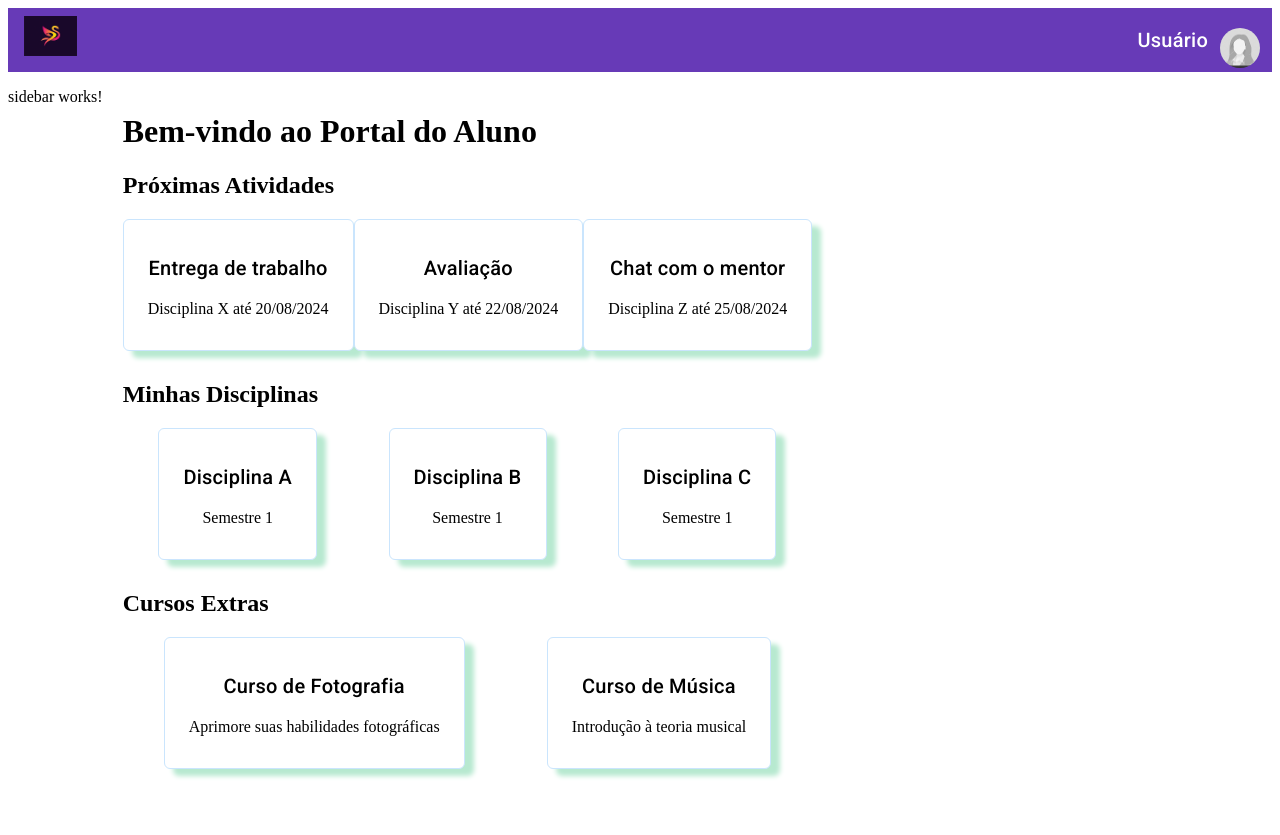
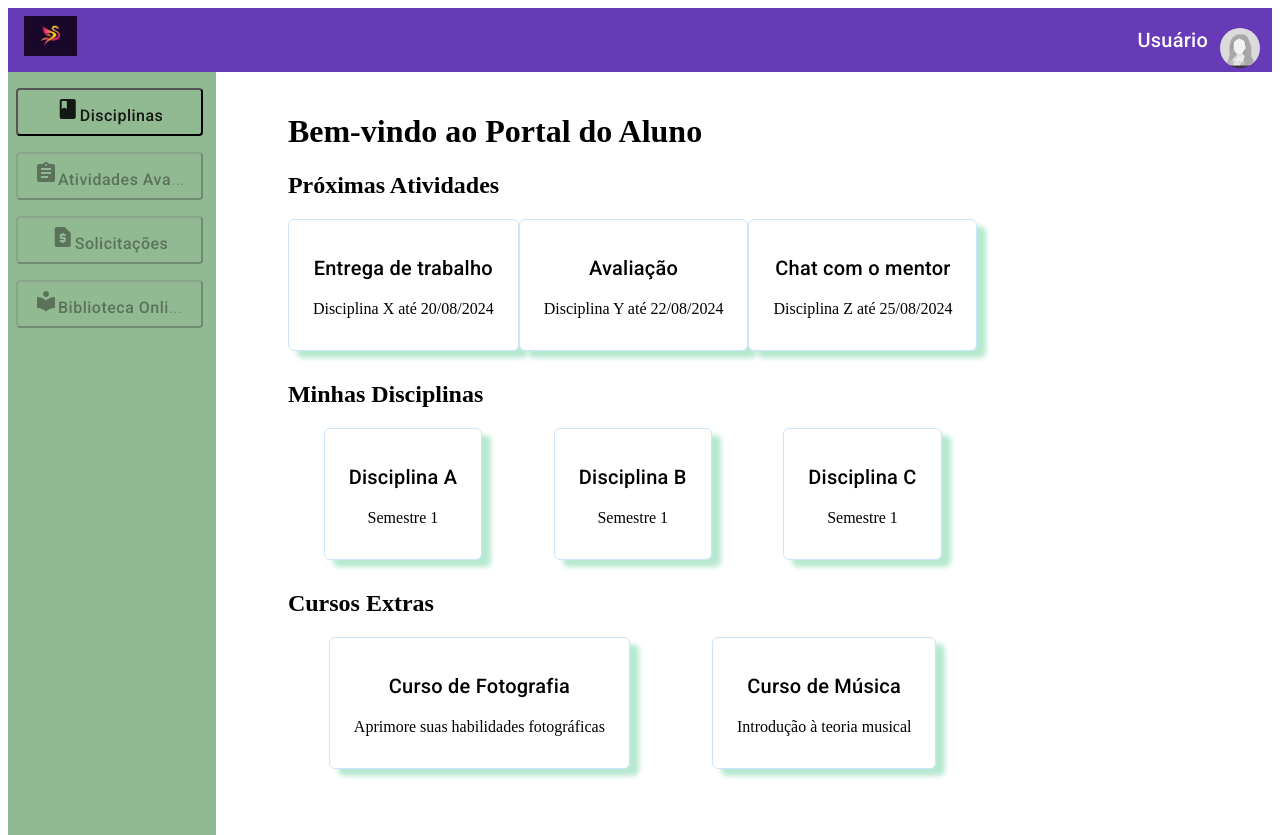
Before and after one commit to esparen/FSEduM2-portal-educacional, an Angular app: page /home in a window 1280 px wide. Built offline with nearby package versions, Linux system fonts and the light colour scheme.

Commit message:
feat: Updates sidebar component with navigation buttons and styles

```diff
--- a/src/app/shared/components/sidebar/sidebar.component.html
+++ b/src/app/shared/components/sidebar/sidebar.component.html
@@ -1 +1,26 @@
-<p>sidebar works!</p>
+<mat-nav-list class="mat-toolbar">
+  <button mat-list-item (click)="navigateTo('/disciplinas')">
+    <mat-icon>book</mat-icon>
+    <span>Disciplinas</span>
+  </button>
+
+  <button mat-list-item disabled>
+    <mat-icon aria-hidden="false" aria-label="Example home icon" fontIcon="assignment"></mat-icon>
+    <span>Atividades Avaliativas</span>
+  </button>
+
+  <button mat-list-item disabled>
+    <mat-icon>request_page</mat-icon>
+    <span>Solicitações</span>
+  </button>
+
+  <button mat-list-item disabled>
+    <mat-icon>local_library</mat-icon>
+    <span>Biblioteca Online</span>
+  </button>
+
+  <button mat-list-item *ngIf="isAdmin" (click)="navigateTo('/alunos')">
+    <mat-icon>people</mat-icon>
+    <span>Usuários</span>
+  </button>
+</mat-nav-list>
--- a/src/app/shared/components/sidebar/sidebar.component.scss
+++ b/src/app/shared/components/sidebar/sidebar.component.scss
@@ -0,0 +1,37 @@
+$primary-color: #f1ddbf;
+$secondary-color: #525e75;
+$tertiary-color: #78938a;
+$quaternary-color: #92ba92;
+$white-color: #ffffff;
+$black-color: #000000;
+
+mat-nav-list {
+  display: flex;
+  flex-direction: column;
+  min-width: 100px;
+  height: 100%;
+  width: 80%;
+  margin-right: 1rem;
+  background-color: $quaternary-color;
+
+
+  button {
+    width: 90%;
+    margin: 0.5rem;
+
+
+    span {
+      font-size: 1rem;
+      font-weight: 500;
+    }
+  }
+}
+
+mat-list-item {
+  cursor: pointer;
+  display: flex;
+}
+
+mat-list-item:hover {
+  background-color: $tertiary-color;
+}
--- a/src/app/shared/components/sidebar/sidebar.component.ts
+++ b/src/app/shared/components/sidebar/sidebar.component.ts
@@ -1,12 +1,36 @@
-import { Component } from '@angular/core';
+import { Component,  } from '@angular/core';
+import { Router } from '@angular/router';
+import { MatButtonModule } from '@angular/material/button';
+import { MatIconModule } from '@angular/material/icon';
+import { MatListModule } from '@angular/material/list';
+import { CommonModule } from '@angular/common';
+import { MatToolbarModule } from '@angular/material/toolbar';
+import { AuthService } from '../../services/auth.service';
 
 @Component({
   selector: 'app-sidebar',
   standalone: true,
-  imports: [],
+  imports: [
+    CommonModule,
+    MatToolbarModule,
+    MatButtonModule,
+    MatIconModule,
+    MatListModule,
+    MatToolbarModule,
+  ],
   templateUrl: './sidebar.component.html',
-  styleUrl: './sidebar.component.scss'
+  styleUrl: './sidebar.component.scss',
 })
 export class SidebarComponent {
+  isAdmin: boolean | null = false;
 
+  constructor(private router: Router, private authService: AuthService) {}
+
+  ngOnInit(): void {
+    this.isAdmin = this.authService.isUserAdmin();
+  }
+
+  navigateTo(path: string) {
+    this.router.navigate([path]);
+  }
 }
```
